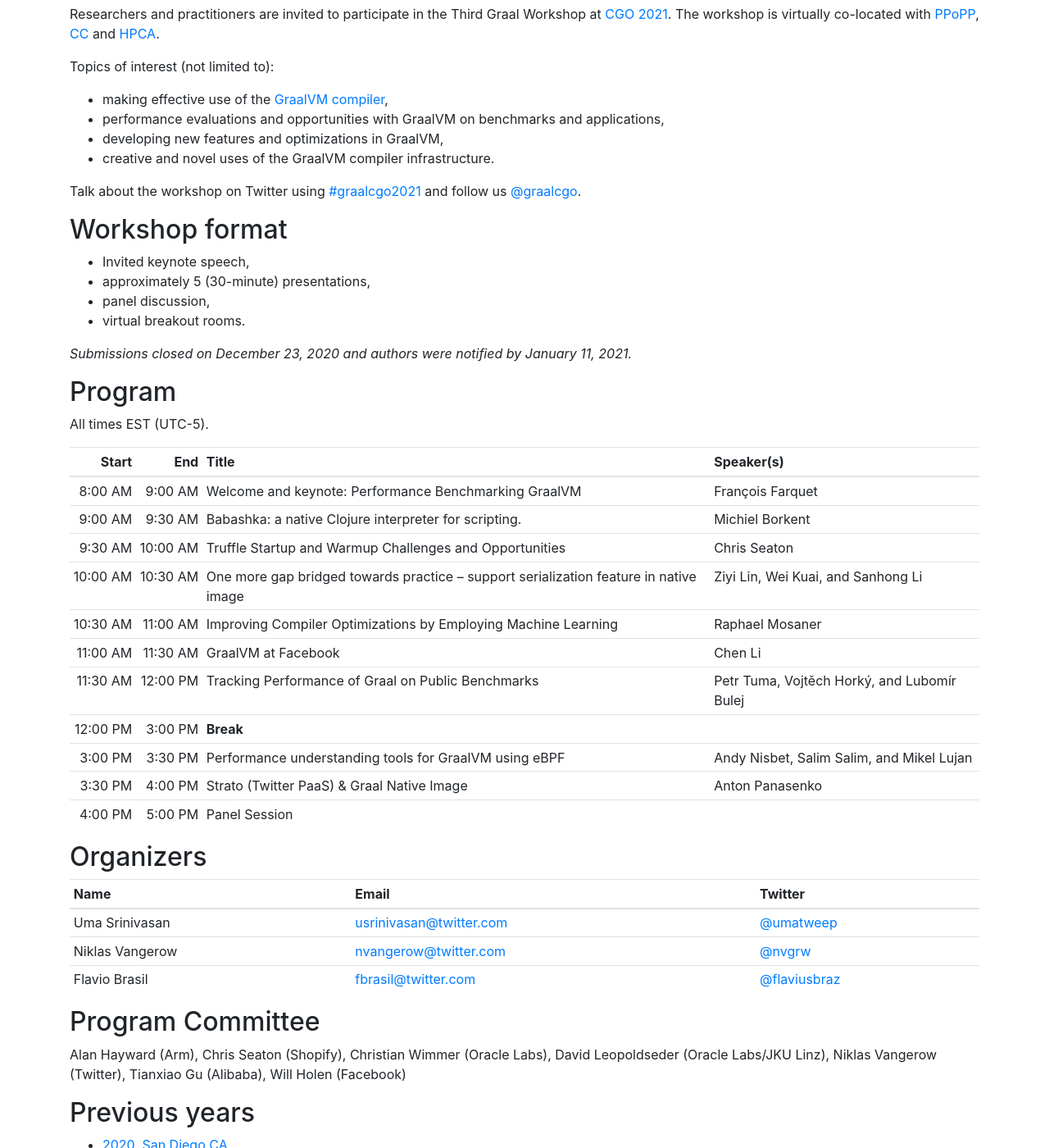
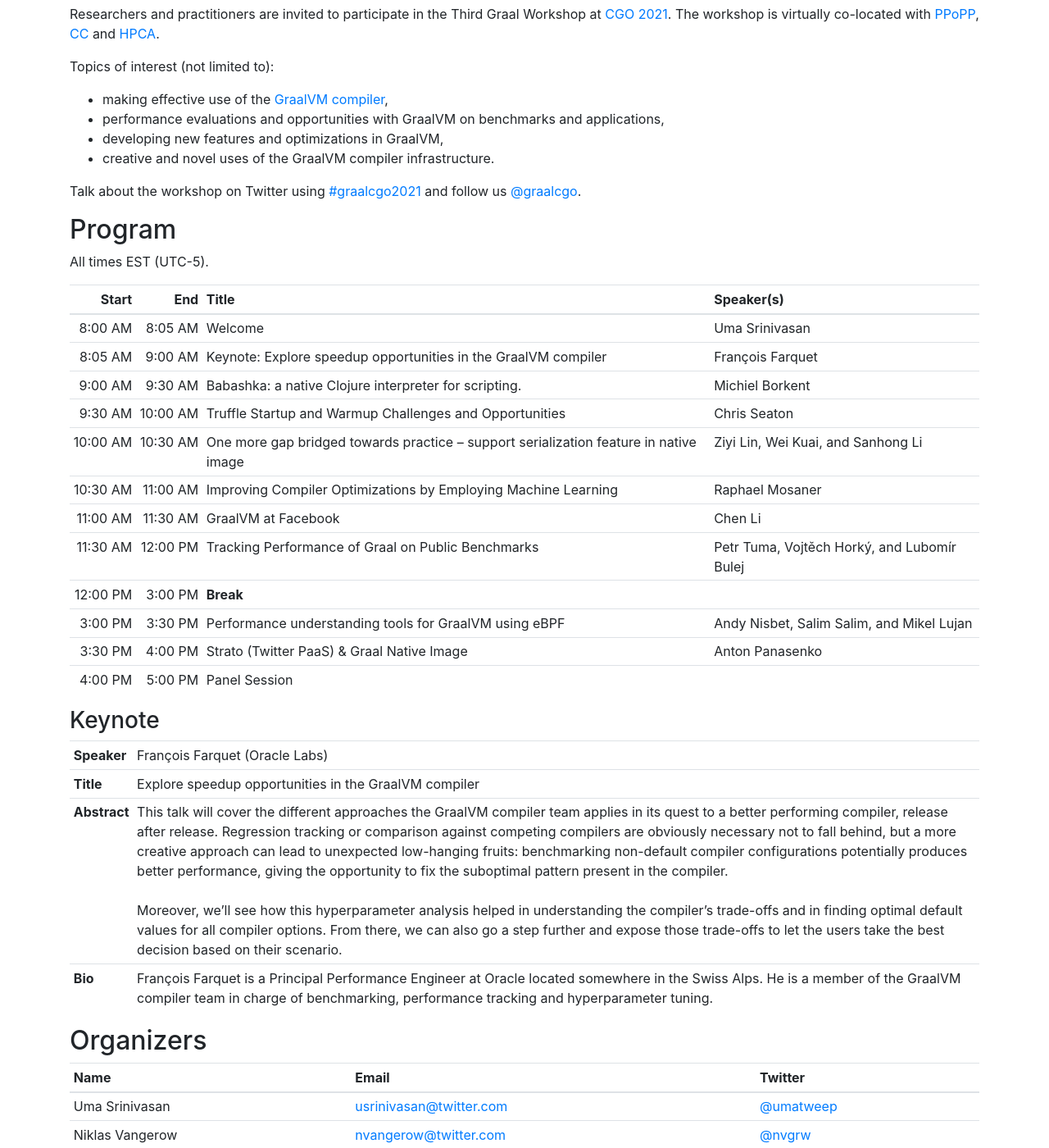
Before and after one commit to graalworkshop/graalworkshop.github.io, a Jekyll site: the page built from 2021/index.md, in a window 1280 px wide and 1400 px high, scrolled down 587 px. Shown: the whole window at 82% size. Built offline with Jekyll 4.4.1, drawn with Linux system fonts in a browser that asks for light colours.

Commit message:
Add keynote section

```diff
--- a/2021/index.md
+++ b/2021/index.md
@@ -32,21 +32,14 @@ Topics of interest (not limited to):
 
 Talk about the workshop on Twitter using [#graalcgo2021](https://twitter.com/search?q=%23graalcgo2021) and follow us [@graalcgo](https://twitter.com/graalcgo).
 
-## Workshop format
-- Invited keynote speech,
-- approximately 5 (30-minute) presentations,
-- panel discussion,
-- virtual breakout rooms.
-
-*Submissions closed on December 23, 2020 and authors were notified by January 11, 2021.*
-
 ## Program
 
 All times EST (UTC-5).
 
 | Start         | End           | Title                                                                                  | Speaker(s)                                  |
 | ------------: | ------------: | :------------------------------------------------------------------------------------- | :------------------------------------------ |
-|  8:00&nbsp;AM |  9:00&nbsp;AM | Welcome and keynote: Performance Benchmarking GraalVM                                  | François Farquet                            |
+|  8:00&nbsp;AM |  8:05&nbsp;AM | Welcome                                                                                | Uma Srinivasan                              |
+|  8:05&nbsp;AM |  9:00&nbsp;AM | Keynote: Explore speedup opportunities in the GraalVM compiler                         | François Farquet                            |
 |  9:00&nbsp;AM |  9:30&nbsp;AM | Babashka: a native Clojure interpreter for scripting.                                  | Michiel Borkent                             |
 |  9:30&nbsp;AM | 10:00&nbsp;AM | Truffle Startup and Warmup Challenges and Opportunities                                | Chris Seaton                                |
 | 10:00&nbsp;AM | 10:30&nbsp;AM | One more gap bridged towards practice -- support serialization feature in native image | Ziyi Lin, Wei Kuai, and Sanhong Li          |
@@ -57,6 +50,15 @@ All times EST (UTC-5).
 |  3:00&nbsp;PM |  3:30&nbsp;PM | Performance understanding tools for GraalVM using eBPF                                 | Andy Nisbet, Salim Salim, and Mikel Lujan   |
 |  3:30&nbsp;PM |  4:00&nbsp;PM | Strato (Twitter PaaS) & Graal Native Image                                             | Anton Panasenko                             |
 |  4:00&nbsp;PM |  5:00&nbsp;PM | Panel Session                                                                          |                                             |
+{:.table .table-sm}
+
+### Keynote
+
+| ------------ | --- |
+| **Speaker**  | François Farquet (Oracle Labs)                                                                                                                                                                                                                                                                                                                                                                                                                                                                                                                                                                                                                                                                                                                                                                                                        |
+| **Title**    | Explore speedup opportunities in the GraalVM compiler                                                                                                                                                                                                                                                                                                                                                                                                                                                                                                                                                                                                                                                                                                                                                                                 |
+| **Abstract** | This talk will cover the different approaches the GraalVM compiler team applies in its quest to a better performing compiler, release after release. Regression tracking or comparison against competing compilers are obviously necessary not to fall behind, but a more creative approach can lead to unexpected low-hanging fruits: benchmarking non-default compiler configurations potentially produces better performance, giving the opportunity to fix the suboptimal pattern present in the compiler. <br><br> Moreover, we'll see how this hyperparameter analysis helped in understanding the compiler's trade-offs and in finding optimal default values for all compiler options. From there, we can also go a step further and expose those trade-offs to let the users take the best decision based on their scenario. |
+| **Bio**      | François Farquet is a Principal Performance Engineer at Oracle located somewhere in the Swiss Alps. He is a member of the GraalVM compiler team in charge of benchmarking, performance tracking and hyperparameter tuning.                                                                                                                                                                                                                                                                                                                                                                                                                                                                                                                                                                                                            |
 {:.table .table-sm}
 
 ## Organizers
```
